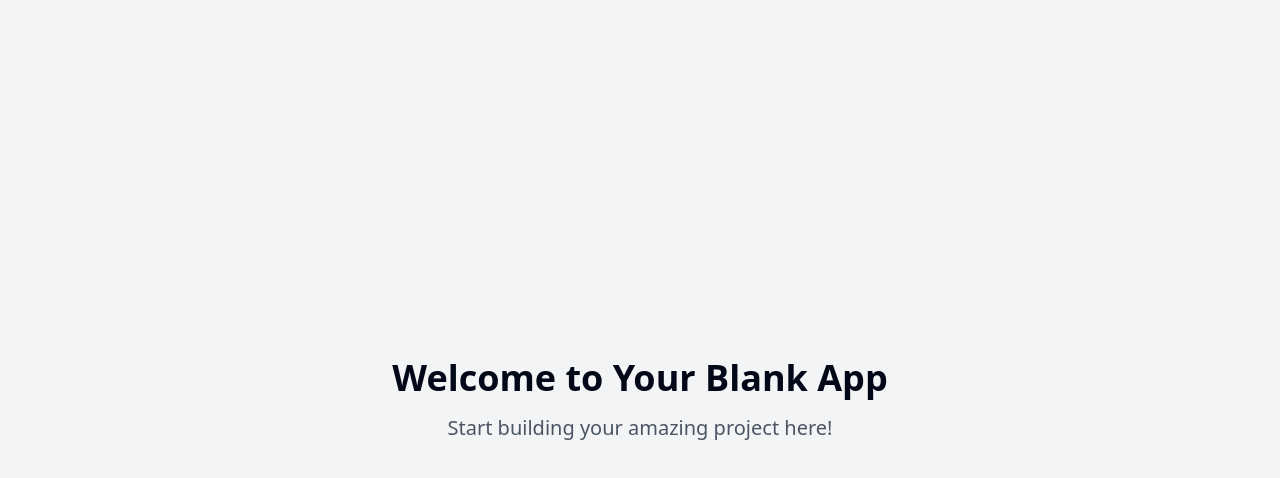
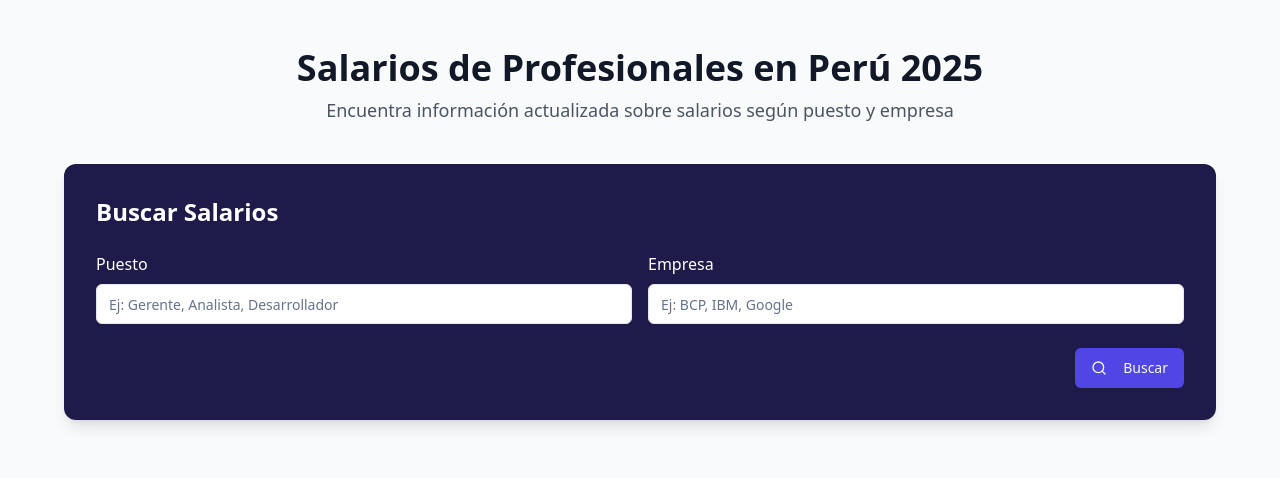
Before and after one commit to Freddyx14/salarios-peru, a React (Vite) app: page / in a window 1280 px wide. Shown: the top 478 px of the page. Built offline with nearby package versions, Linux system fonts and the light colour scheme.

Commit message:
feat: Implement salary finder feature
Adds a salary finder feature with company and job title search, and displays results with salary range, education details, and improved UX/UI.

```diff
--- /dev/null
+++ b/src/components/SalaryResults.tsx
@@ -0,0 +1,72 @@
+
+import React from 'react';
+import { Card, CardContent } from "@/components/ui/card";
+import { Table, TableBody, TableCaption, TableCell, TableHead, TableHeader, TableRow } from "@/components/ui/table";
+
+export interface SalaryData {
+  id: string;
+  company: string;
+  position: string;
+  salary: string;
+  bachelorsUniversity: string;
+  mastersUniversity: string;
+}
+
+interface SalaryResultsProps {
+  results: SalaryData[];
+  searchPerformed: boolean;
+}
+
+const SalaryResults: React.FC<SalaryResultsProps> = ({ results, searchPerformed }) => {
+  if (!searchPerformed) {
+    return null;
+  }
+
+  if (results.length === 0) {
+    return (
+      <Card className="w-full mt-4">
+        <CardContent className="pt-6">
+          <p className="text-center text-gray-500">No se encontraron resultados para tu búsqueda.</p>
+        </CardContent>
+      </Card>
+    );
+  }
+
+  return (
+    <div className="w-full">
+      <div className="flex items-center justify-between mb-4">
+        <h2 className="text-2xl font-bold">{results.length} puesto(s) encontrado(s)</h2>
+      </div>
+
+      <Card className="w-full overflow-hidden">
+        <div className="overflow-x-auto">
+          <Table>
+            <TableCaption>Lista de salarios encontrados según tu búsqueda</TableCaption>
+            <TableHeader className="bg-gray-50">
+              <TableRow>
+                <TableHead className="font-medium">Empresa</TableHead>
+                <TableHead className="font-medium">Puesto</TableHead>
+                <TableHead className="font-medium">Salario mensual</TableHead>
+                <TableHead className="font-medium">Universidad (Bachiller)</TableHead>
+                <TableHead className="font-medium">Universidad (Master)</TableHead>
+              </TableRow>
+            </TableHeader>
+            <TableBody>
+              {results.map((item) => (
+                <TableRow key={item.id} className="hover:bg-gray-50">
+                  <TableCell className="font-medium">{item.company}</TableCell>
+                  <TableCell>{item.position}</TableCell>
+                  <TableCell>{item.salary}</TableCell>
+                  <TableCell>{item.bachelorsUniversity || '-'}</TableCell>
+                  <TableCell>{item.mastersUniversity || '-'}</TableCell>
+                </TableRow>
+              ))}
+            </TableBody>
+          </Table>
+        </div>
+      </Card>
+    </div>
+  );
+};
+
+export default SalaryResults;
--- /dev/null
+++ b/src/components/SalarySearch.tsx
@@ -0,0 +1,57 @@
+
+import React, { useState } from 'react';
+import { Button } from "@/components/ui/button";
+import { Input } from "@/components/ui/input";
+import { Search } from "lucide-react";
+
+interface SalarySearchProps {
+  onSearch: (position: string, company: string) => void;
+}
+
+const SalarySearch: React.FC<SalarySearchProps> = ({ onSearch }) => {
+  const [position, setPosition] = useState('');
+  const [company, setCompany] = useState('');
+
+  const handleSearch = () => {
+    onSearch(position, company);
+  };
+
+  return (
+    <div className="w-full bg-indigo-950 rounded-xl p-8 mb-8 shadow-lg">
+      <h2 className="text-white text-2xl font-bold mb-6">Buscar Salarios</h2>
+      <div className="grid md:grid-cols-2 gap-4">
+        <div className="space-y-2">
+          <label htmlFor="position" className="text-white">Puesto</label>
+          <Input
+            id="position"
+            placeholder="Ej: Gerente, Analista, Desarrollador"
+            value={position}
+            onChange={(e) => setPosition(e.target.value)}
+            className="bg-white"
+          />
+        </div>
+        <div className="space-y-2">
+          <label htmlFor="company" className="text-white">Empresa</label>
+          <Input
+            id="company"
+            placeholder="Ej: BCP, IBM, Google"
+            value={company}
+            onChange={(e) => setCompany(e.target.value)}
+            className="bg-white"
+          />
+        </div>
+      </div>
+      <div className="mt-6 flex justify-end">
+        <Button
+          onClick={handleSearch}
+          className="bg-indigo-600 hover:bg-indigo-700"
+        >
+          <Search className="mr-2 h-4 w-4" />
+          Buscar
+        </Button>
+      </div>
+    </div>
+  );
+};
+
+export default SalarySearch;
--- /dev/null
+++ b/src/data/salaryData.ts
@@ -0,0 +1,101 @@
+
+import { SalaryData } from "../components/SalaryResults";
+
+export const salaryData: SalaryData[] = [
+  {
+    id: "1",
+    company: "Banco de Crédito BCP",
+    position: "Sub Gerente Adjunto - Sostenibilidad",
+    salary: "S/ 5,100.00",
+    bachelorsUniversity: "Universidad del Pacífico (PE)",
+    mastersUniversity: "-"
+  },
+  {
+    id: "2",
+    company: "Yape",
+    position: "Business Specialist Senior | Sub Gerente Adjunto",
+    salary: "S/ 6,325.00",
+    bachelorsUniversity: "Universidad del Pacífico (PE)",
+    mastersUniversity: "-"
+  },
+  {
+    id: "3",
+    company: "Credicorp",
+    position: "Sub Gerente Adjunto de Pricing",
+    salary: "S/ 6,500.00",
+    bachelorsUniversity: "Universidad del Pacífico (PE)",
+    mastersUniversity: "-"
+  },
+  {
+    id: "4",
+    company: "Credicorp",
+    position: "Sub Gerente de Pricing y Revenue",
+    salary: "S/ 7,800.00",
+    bachelorsUniversity: "Universidad del Pacífico (PE)",
+    mastersUniversity: "-"
+  },
+  {
+    id: "5",
+    company: "Banco de Crédito BCP",
+    position: "Sub Gerente Adjunto - Pricing | Analytics Engineer",
+    salary: "S/ 6,500.00",
+    bachelorsUniversity: "Pontificia Universidad Católica del Perú",
+    mastersUniversity: "-"
+  },
+  {
+    id: "6",
+    company: "Interbank",
+    position: "Gerente de Marketing Digital",
+    salary: "S/ 8,200.00",
+    bachelorsUniversity: "Universidad de Lima",
+    mastersUniversity: "ESAN"
+  },
+  {
+    id: "7",
+    company: "Scotiabank",
+    position: "Gerente de Operaciones",
+    salary: "S/ 9,100.00",
+    bachelorsUniversity: "Universidad del Pacífico (PE)",
+    mastersUniversity: "Centrum PUCP"
+  },
+  {
+    id: "8",
+    company: "Banco de Crédito BCP",
+    position: "Gerente de Transformación Digital",
+    salary: "S/ 12,500.00",
+    bachelorsUniversity: "Universidad de Lima",
+    mastersUniversity: "Universidad de Barcelona"
+  },
+  {
+    id: "9",
+    company: "BBVA",
+    position: "Sub Gerente de Análisis de Datos",
+    salary: "S/ 7,350.00",
+    bachelorsUniversity: "Universidad Nacional de Ingeniería",
+    mastersUniversity: "-"
+  },
+  {
+    id: "10",
+    company: "Interbank",
+    position: "Gerente de Producto",
+    salary: "S/ 10,800.00",
+    bachelorsUniversity: "Universidad Peruana de Ciencias Aplicadas",
+    mastersUniversity: "IE Business School"
+  },
+  {
+    id: "11",
+    company: "Ripley",
+    position: "Gerente de Tienda",
+    salary: "S/ 8,500.00",
+    bachelorsUniversity: "Universidad San Ignacio de Loyola",
+    mastersUniversity: "-"
+  },
+  {
+    id: "12",
+    company: "Falabella",
+    position: "Gerente Comercial",
+    salary: "S/ 9,200.00",
+    bachelorsUniversity: "Universidad de Lima",
+    mastersUniversity: "Universidad Adolfo Ibáñez"
+  }
+];
--- a/src/pages/Index.tsx
+++ b/src/pages/Index.tsx
@@ -1,11 +1,42 @@
-// Update this page (the content is just a fallback if you fail to update the page)
+
+import React, { useState } from 'react';
+import SalarySearch from '@/components/SalarySearch';
+import SalaryResults, { SalaryData } from '@/components/SalaryResults';
+import { salaryData } from '@/data/salaryData';
 
 const Index = () => {
+  const [filteredResults, setFilteredResults] = useState<SalaryData[]>([]);
+  const [searchPerformed, setSearchPerformed] = useState(false);
+
+  const handleSearch = (position: string, company: string) => {
+    setSearchPerformed(true);
+
+    const results = salaryData.filter(item => {
+      const matchesPosition = position === '' ||
+        item.position.toLowerCase().includes(position.toLowerCase());
+      const matchesCompany = company === '' ||
+        item.company.toLowerCase().includes(company.toLowerCase());
+
+      return matchesPosition && matchesCompany;
+    });
+
+    setFilteredResults(results);
+  };
+
   return (
-    <div className="min-h-screen flex items-center justify-center bg-gray-100">
-      <div className="text-center">
-        <h1 className="text-4xl font-bold mb-4">Welcome to Your Blank App</h1>
-        <p className="text-xl text-gray-600">Start building your amazing project here!</p>
+    <div className="min-h-screen bg-gray-50 py-12 px-4 sm:px-6">
+      <div className="max-w-6xl mx-auto">
+        <div className="text-center mb-10">
+          <h1 className="text-4xl font-bold text-gray-900 mb-2">Salarios de Profesionales en Perú 2025</h1>
+          <p className="text-gray-600 text-lg">Encuentra información actualizada sobre salarios según puesto y empresa</p>
+        </div>
+
+        <SalarySearch onSearch={handleSearch} />
+
+        <SalaryResults
+          results={filteredResults}
+          searchPerformed={searchPerformed}
+        />
       </div>
     </div>
   );
```
